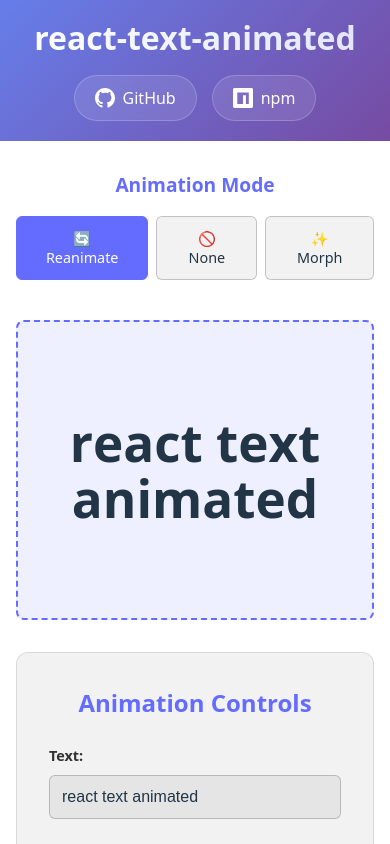
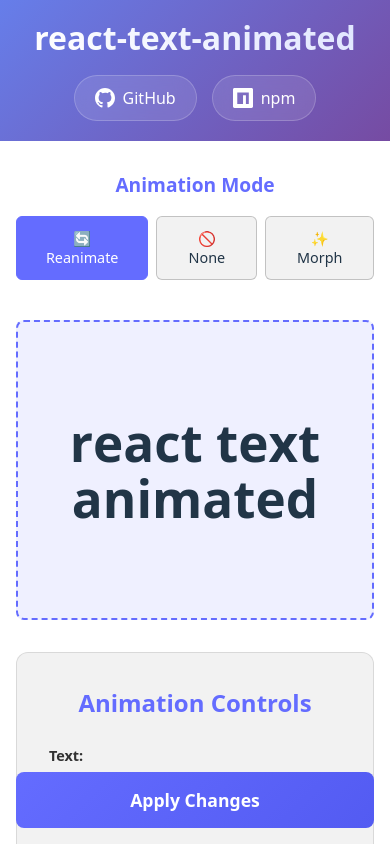
Before and after one commit to gs18004/react-text-animated, a React (Vite) app in the folder apps/playground/: page / in a window 390 px wide. Shown: the top 844 px of the page. Built offline with nearby package versions, Linux system fonts and the light colour scheme.

Commit message:
design(playground): make apply button fixed on mobile

```diff
--- a/apps/playground/src/App.module.css
+++ b/apps/playground/src/App.module.css
@@ -292,6 +292,7 @@
   .TabButton:hover {
     background: rgba(100, 108, 255, 0.1);
     border-color: #646cff;
+    color: #213547;
   }
 
   .TabButtonActive {
@@ -323,4 +324,16 @@
   .TabGroup {
     padding: 0 1rem;
   }
+
+  .ApplyButton {
+    position: fixed;
+    bottom: 0;
+    left: 0;
+    margin: 1rem;
+    width: calc(100% - 2rem);
+  }
+
+  .ControlGroup {
+    margin-bottom: 3rem;
+  }
 }
```
